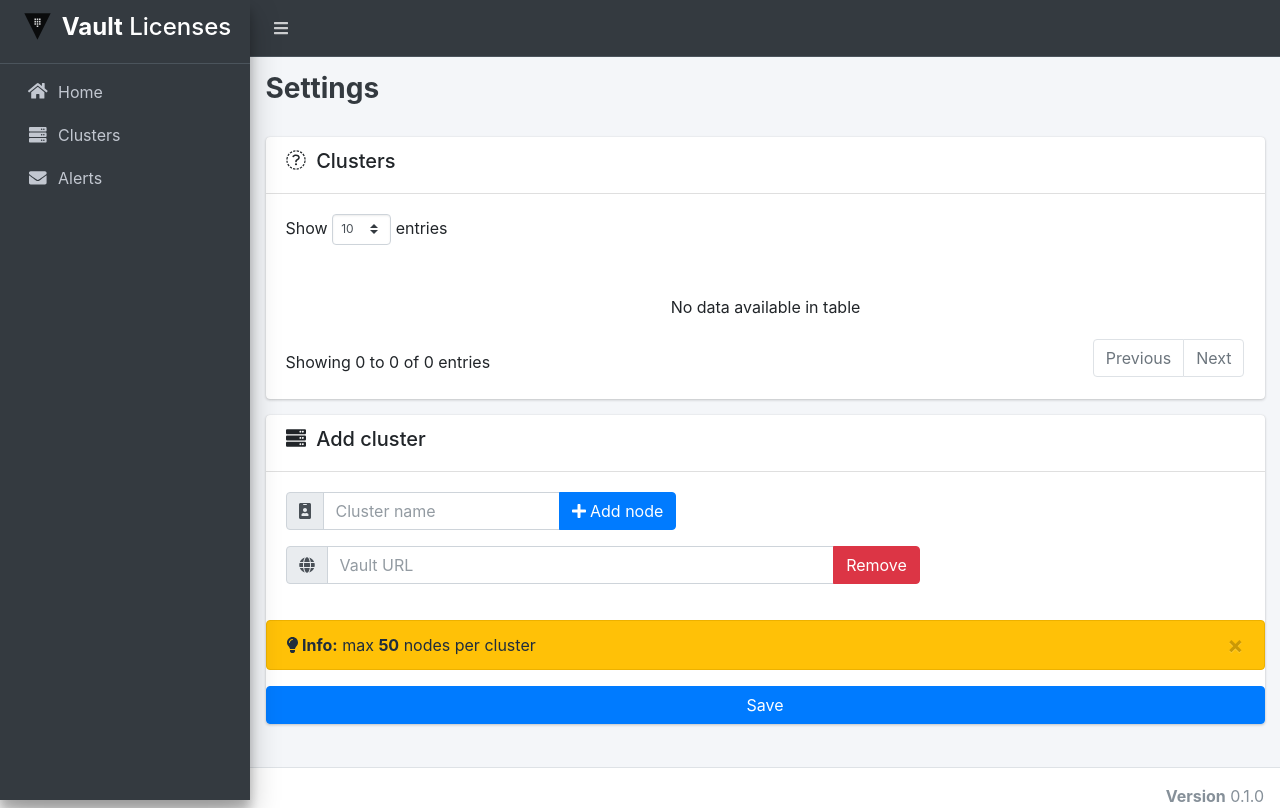
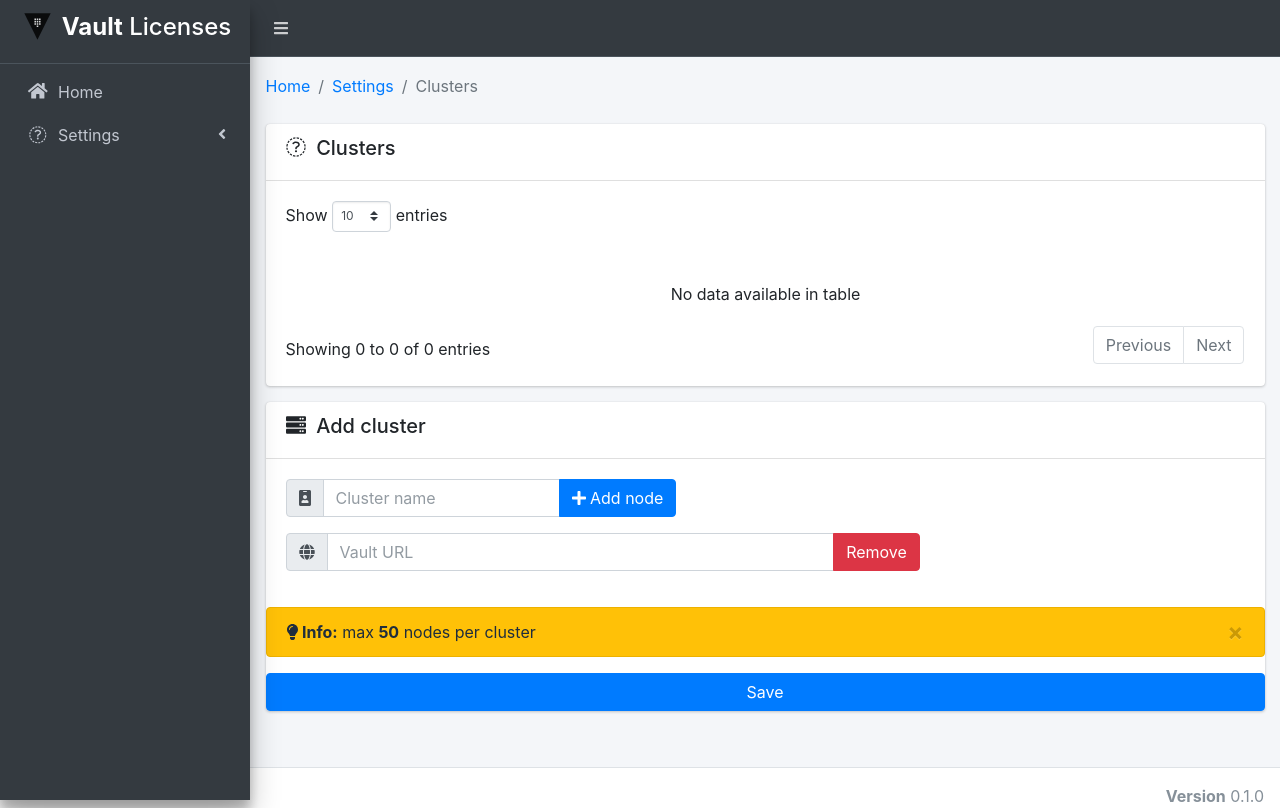
Before and after one commit to escomputers/hc_vault, a Django app: page /clusters/ in a window 1280 px wide. Run offline with Django 4.2, Linux system fonts and the light colour scheme; data that the repository does not hold is empty; some libraries are stand-ins or nearby versions.

Commit message:
renamed url alerts + index link nav reorg

```diff
--- a/vault/dashboard/urls.py
+++ b/vault/dashboard/urls.py
@@ -7,5 +7,5 @@
 urlpatterns = [
     path("", views.home, name="dashboard"),
     path("clusters/", views.clusters, name="clusters"),
-    path("jobs/", views.jobs, name="jobs")
+    path("alerts/", views.alerts, name="alerts")
 ]
--- a/vault/dashboard/views.py
+++ b/vault/dashboard/views.py
@@ -25,5 +25,5 @@
     return render(request, 'clusters.html', context={'form': ClusterForm(), 'clusters': clusters})
 
 
-def jobs(request):
-    return render(request, 'jobs.html')
+def alerts(request):
+    return render(request, 'alerts.html')
--- a/vault/templates/clusters.html
+++ b/vault/templates/clusters.html
@@ -7,7 +7,13 @@
     <div class="container-fluid">
       <div class="row mb-2">
         <div class="col-sm-6">
-  		  	<h3 class="text-bold text-dark">Settings</h3>
+  		  	<nav aria-label="breadcrumb">
+						<ol class="breadcrumb">
+							<li class="breadcrumb-item"><a href="{% url 'dashboard' %}">Home</a></li>
+							<li class="breadcrumb-item"><a href="#">Settings</a></li>
+							<li class="breadcrumb-item active" aria-current="page">Clusters</li>
+						</ol>
+					</nav>
 				</div>
       </div>
     </div>
--- a/vault/templates/index.html
+++ b/vault/templates/index.html
@@ -76,16 +76,20 @@
       <ul class="nav nav-pills nav-sidebar flex-column" data-widget="treeview" role="menu" data-accordion="false">
 
         <li class="nav-item">
-            <div id="mobilemenu" >
-        </div>
-
-        <li class="nav-item">
           <a href="{% url 'dashboard' %}" class="nav-link">
             <i class="fas fa-home nav-icon"></i>
             <p>Home</p>
           </a>
         </li>
 
+        <li class="nav-item">
+          <div id="mobilemenu"></div>
+          <a href="#" class="nav-link">
+            <i class="fas fa-screwdriver-wrench nav-icon"></i>
+            <p>Settings<i class="right fas fa-angle-left"></i>
+            </p>
+          </a>
+          <ul class="nav nav-treeview">
             <li class="nav-item">
               <a href="{% url 'clusters' %}" class="nav-link">
                 <i class="fas fa-server nav-icon"></i>
@@ -94,17 +98,18 @@
             </li>
 
             <li class="nav-item">
-            <a href="{% url 'jobs' %}" class="nav-link">
+              <a href="{% url 'alerts' %}" class="nav-link">
                 <i class="fas fa-envelope nav-icon"></i>
                 <p>Alerts</p>
               </a>
             </li>
 
+          </ul><!-- nav nav-treeview -->
+        </li><!-- <li> container (mobilemenu) -->
+
       </ul>
-	</nav>
-      <!-- /.sidebar-menu -->
-    </div>
-    <!-- /.sidebar -->
+	</nav><!-- /.sidebar-menu -->
+    </div><!-- /.sidebar -->
   </aside>
 
 {% block content %}
```
Also changed, not shown: vault/templates/alerts.html (renamed from vault/templates/jobs.html, +10 -4 lines). Lines whose indentation alone changed are shown as unchanged.
